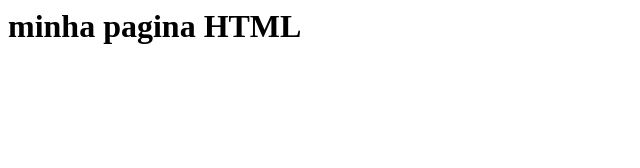
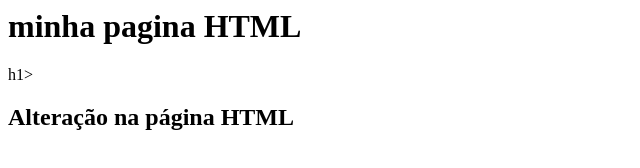
Before and after one commit to jeansilva97/gama-no-github, a plain HTML site: page index.html in a window 1280 px wide. Shown: the whole page, without its empty margins (0-640 px from the left). Drawn offline with Linux system fonts and the light colour scheme.

Commit message:
arquivo atualizado novamente

```diff
--- a/index.html
+++ b/index.html
@@ -2,6 +2,8 @@
 
 <body>
   <h1>minha pagina HTML</h1>
+  h1>
+  <h2>Alteração na página HTML</h2>
 </body>
 
 </html>
```
